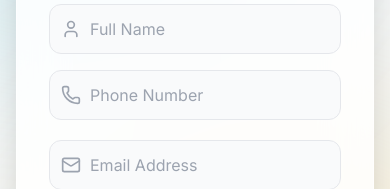
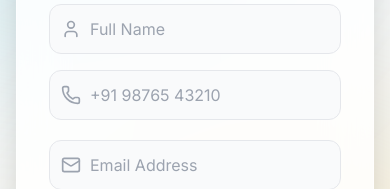
Before and after one commit to Srinivas8985/FoodForAll, a React (Vite) app in the folder client/: page /signup in a window 390 px wide. Shown: the part 371-560 px from the top of the page. Built offline with nearby package versions, Linux system fonts and the light colour scheme; no server answers.

Commit message:
style: update phone input placeholders to Indian format (+91)

```diff
--- a/client/src/components/DistributionForm.jsx
+++ b/client/src/components/DistributionForm.jsx
@@ -107,7 +107,7 @@ const DistributionForm = ({ onSuccess }) => {
 
             <div>
                 <label className="block text-sm font-medium text-gray-700">Contact Number</label>
-                <input type="tel" name="contactNumber" value={formData.contactNumber} onChange={handleChange} className="mt-1 block w-full rounded-md border-gray-300 shadow-sm focus:border-secondary-500 focus:ring-secondary-500 p-2 border" />
+                <input type="tel" name="contactNumber" value={formData.contactNumber} onChange={handleChange} placeholder="+91 98765 43210" className="mt-1 block w-full rounded-md border-gray-300 shadow-sm focus:border-secondary-500 focus:ring-secondary-500 p-2 border" />
             </div>
 
             <button type="submit" disabled={loading} className="w-full flex justify-center py-2 px-4 border border-transparent rounded-md shadow-sm text-sm font-medium text-white bg-secondary-600 hover:bg-secondary-700 focus:outline-none focus:ring-2 focus:ring-offset-2 focus:ring-secondary-500 disabled:opacity-50">
--- a/client/src/pages/DonateFood.jsx
+++ b/client/src/pages/DonateFood.jsx
@@ -330,7 +330,7 @@ const DonateFood = () => {
                                         type="tel"
                                         name="contactPhone"
                                         required
-                                        placeholder="+1 234 567 890"
+                                        placeholder="+91 98765 43210"
                                         className="w-full px-4 py-3 rounded-xl border border-gray-200 focus:border-primary-500 focus:ring-2 focus:ring-primary-200 outline-none transition-all bg-gray-50/50"
                                         value={formData.contactPhone}
                                         onChange={(e) => setFormData({ ...formData, contactPhone: e.target.value })}
--- a/client/src/pages/Signup.jsx
+++ b/client/src/pages/Signup.jsx
@@ -82,7 +82,7 @@ const Signup = () => {
                             </div>
                             <div className="relative">
                                 <div className="absolute inset-y-0 left-0 pl-3 flex items-center pointer-events-none text-gray-400"><Phone className="h-5 w-5" /></div>
-                                <input type="text" className="block w-full pl-10 pr-3 py-3 border border-gray-200 rounded-xl bg-gray-50 focus:bg-white focus:ring-2 focus:ring-primary-500 focus:border-transparent outline-none transition-all" placeholder="Phone Number" value={formData.phone} onChange={(e) => setFormData({ ...formData, phone: e.target.value })} />
+                                <input type="text" className="block w-full pl-10 pr-3 py-3 border border-gray-200 rounded-xl bg-gray-50 focus:bg-white focus:ring-2 focus:ring-primary-500 focus:border-transparent outline-none transition-all" placeholder="+91 98765 43210" value={formData.phone} onChange={(e) => setFormData({ ...formData, phone: e.target.value })} />
                             </div>
                         </div>
 
```
